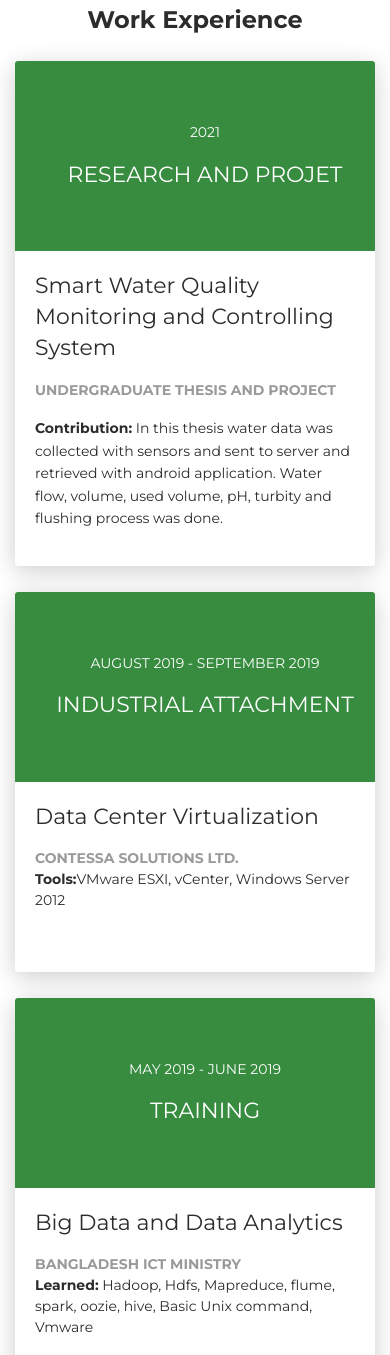
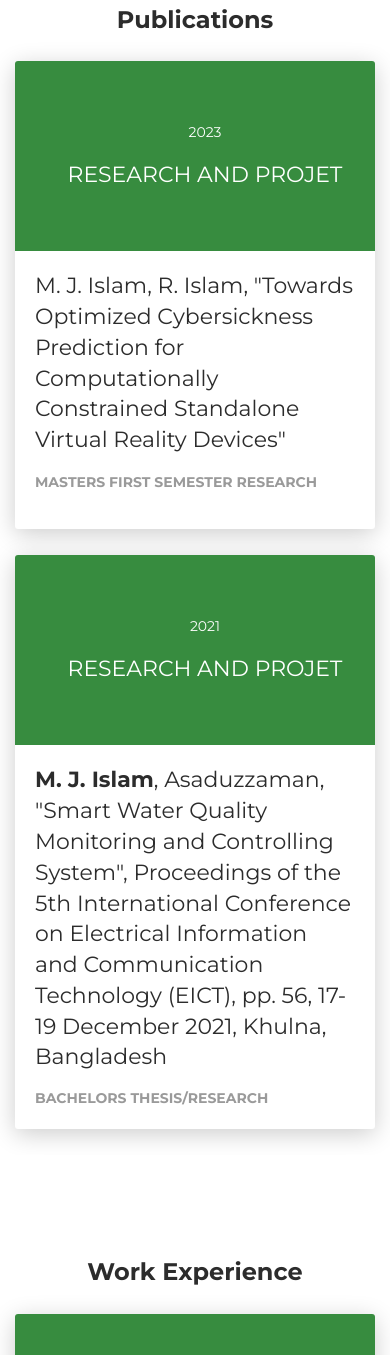
Before and after one commit to Jahirul1404092/Jahirul1404092.github.io, a plain HTML site: page index.html in a window 390 px wide. Shown: the part 3335-4690 px from the top of the page. Drawn offline with Linux system fonts and the light colour scheme.

Commit message:
Update index.html

```diff
--- a/index.html
+++ b/index.html
@@ -287,6 +287,46 @@
     </div>
   </div>
 </div>
+
+<div class="section" id="experience">
+  <div class="container cc-experience">
+    <div class="h4 text-center mb-4 title">Publications</div>
+    <div class="card">
+      <div class="row">
+        <div class="col-md-3 bg-primary" data-aos="fade-right" data-aos-offset="50" data-aos-duration="500">
+          <div class="card-body cc-experience-header">
+            <p>2023</p>
+            <div class="h5">research and projet</div>
+          </div>
+        </div>
+        <div class="col-md-9" data-aos="fade-left" data-aos-offset="50" data-aos-duration="500">
+          <div class="card-body">
+            <div class="h5"><b></b>M. J. Islam</b>, R. Islam, "Towards Optimized Cybersickness Prediction for Computationally Constrained Standalone Virtual Reality Devices"</div>
+            <p class="category">Masters first semester research</p>
+          </div>
+        </div>
+      </div>
+    </div>
+    <div class="card">
+      <div class="row">
+        <div class="col-md-3 bg-primary" data-aos="fade-right" data-aos-offset="50" data-aos-duration="500">
+          <div class="card-body cc-experience-header">
+            <p>2021</p>
+            <div class="h5">research and projet</div>
+          </div>
+        </div>
+        <div class="col-md-9" data-aos="fade-left" data-aos-offset="50" data-aos-duration="500">
+          <div class="card-body">
+            <div class="h5"><b>M. J. Islam</b>, Asaduzzaman, "Smart Water Quality Monitoring and Controlling System", Proceedings of the 5th International Conference on Electrical Information and Communication Technology (EICT), pp. 56, 17-19 December 2021, Khulna, Bangladesh</div>
+            <div class="category">Bachelors thesis/research</div>
+          </div>
+        </div>
+      </div>
+    </div>
+
+  </div>
+</div>
+
 <div class="section" id="experience">
   <div class="container cc-experience">
     <div class="h4 text-center mb-4 title">Work Experience</div>
@@ -385,6 +425,7 @@ hive, Basic Unix command, Vmware </div>
 
   </div>
 </div>
+
 <div class="section">
   <div class="container cc-education">
     <div class="h4 text-center mb-4 title">Education</div>
```
